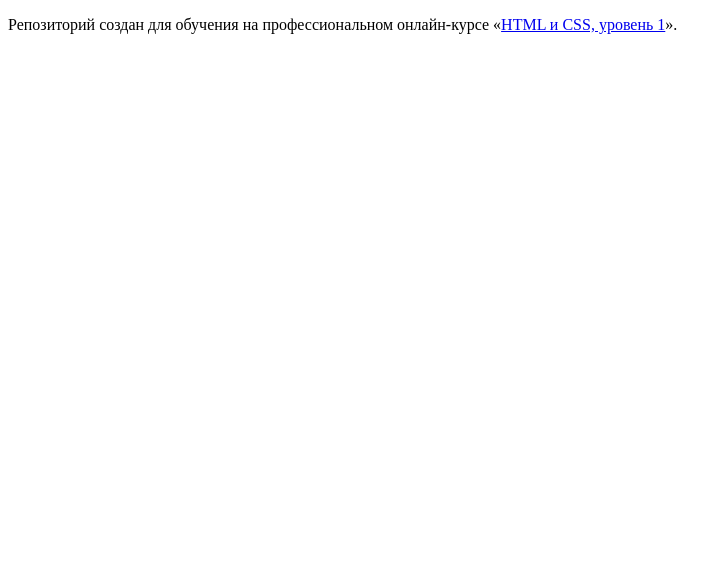
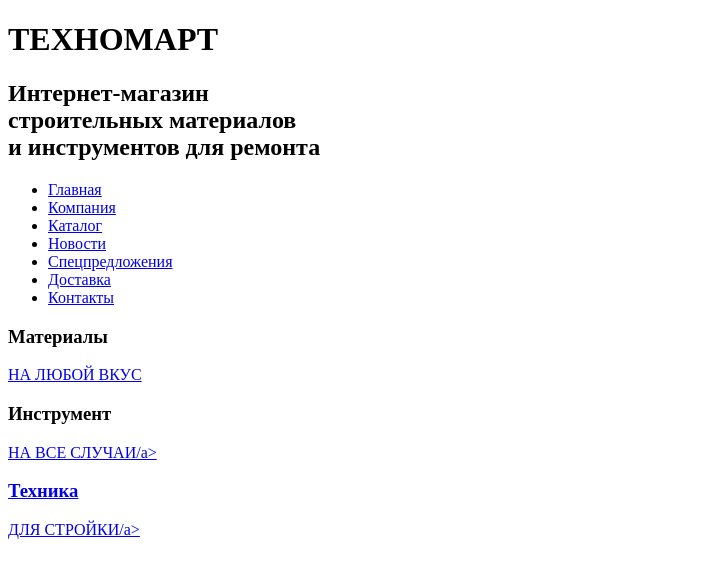
Before and after one commit to Alex90spb/1499709-technomart-28, a plain HTML site: page index.html in a window 1280 px wide. Shown: the whole page, without its empty margins (0-727 px from the left). Drawn offline with Linux system fonts and the light colour scheme.

Commit message:
Размечаю

```diff
--- a/index.html
+++ b/index.html
@@ -5,8 +5,51 @@
     <title>HTML Academy: Техномарт</title>
   </head>
   <body>
+    <header>
 
-    <p>Репозиторий создан для обучения на профессиональном онлайн‑курсе «<a href="https://htmlacademy.ru/intensive/htmlcss">HTML и CSS, уровень 1</a>».</p>
+      <h1>ТЕХНОМАРТ</h1>
 
+      <h2>
+        Интернет-магазин<br> строительных материалов<br> и инструментов для ремонта
+      </h2>
+
+      <nav>
+        <ul>
+          <li><a href="#">Главная</a></li>
+          <li><a href="company.html">Компания</a></li>
+          <li><a href="catalog.html">Каталог</a></li>
+          <li><a href="news.html">Новости</a></li>
+          <li><a href="blank.html">Спецпредложения</a></li>
+          <li><a href="delivery.html">Доставка</a></li>
+          <li><a href="blank.html">Контакты</a></li>
+        </ul>
+      </nav>
+    </header>
+
+    <main>
+      <section>
+        <h3>Материалы</h3>
+        <a href="materials.html">НА ЛЮБОЙ ВКУС</a></p>
+      </section>
+
+      <section>
+        <h3>Инструмент</h3>
+        <a href="materials.html">НА ВСЕ СЛУЧАИ/a></p>
+      </section>
+
+      <section>
+        <h3>Техника</h3>
+        <a href="materials.html">ДЛЯ СТРОЙКИ/a></p>
+      </section>
+
+      <section>
+        <figure>
+
+        </figure>
+      </section>
+
+
+      <section></section>
+    </main>
   </body>
 </html>
```
Also changed, not shown: catalog.html (added).
